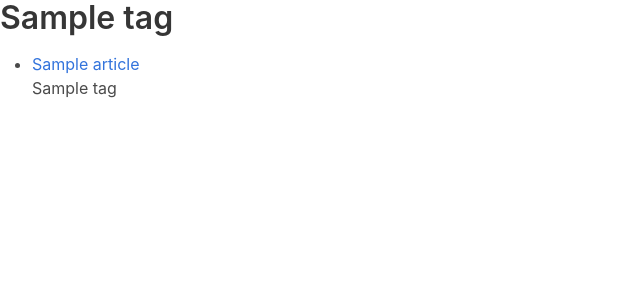
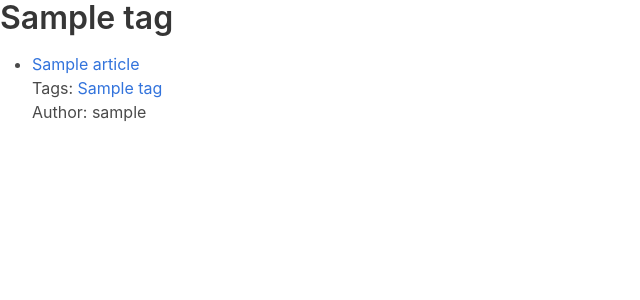
Before and after one commit to wilfredinni/merken, a Django app: a page that uses templates/tag.html in a window 1280 px wide. Shown: the top 300 px of the page, without its empty margins (0-640 px from the left). Run offline with Django 3.2, Linux system fonts and the light colour scheme; tables that the repository leaves empty hold one stand-in row (values such as "Sample post").

Commit message:
working links

```diff
--- a/templates/article.html
+++ b/templates/article.html
@@ -13,10 +13,11 @@
 <body class="content">
   <!-- title -->
   <h1>{{ article.title }}</h1>
+  <p>Author: {{ article.author }}</p>
   <!-- tags -->
-  <p>
+  <p>Tags:
     {% for tag in article.tags.all %}
-      {{ tag }}
+      <a href="{% url 'blog_app:tag' tag.title %}">{{ tag }}</a>
     {% endfor%}
   </p>
   <!-- article content -->
--- a/templates/blog.html
+++ b/templates/blog.html
@@ -15,11 +15,11 @@
     <!-- working with all the articles -->
     {% for post in articles %}
       <!-- the title -->
-      <li><a href="#">{{ post.title }}</a></li>
+      <li><a href="{% url 'blog_app:article' post.url %}">{{ post.title }}</a></li>
       <!-- the tags -->
       Tags:
       {% for tag in post.tags.all %}
-        {{ tag }}
+        <a href="{% url 'blog_app:tag' tag.title %}">{{ tag }}</a>
       {% endfor %}
       <!-- author username and email -->
       <p>Author: {{  post.author }}</p>
--- a/templates/tag.html
+++ b/templates/tag.html
@@ -15,12 +15,17 @@
   <h1>{{ tag }}</h1>
 
   <ul>
-    <!-- articles by tag -->
+    <!-- working with all the articles -->
     {% for post in articles %}
-      <li><a href="#">{{ post.title }}</a></li>
+      <!-- the title -->
+      <li><a href="{% url 'blog_app:article' post.url %}">{{ post.title }}</a></li>
+      <!-- the tags -->
+      Tags:
       {% for tag in post.tags.all %}
-        {{ tag }}
+        <a href="{% url 'blog_app:tag' tag.title %}">{{ tag }}</a>
       {% endfor %}
+      <!-- author username and email -->
+      <p>Author: {{ post.author }}</p>
     {% endfor %}
   </ul>
 </body>
```
